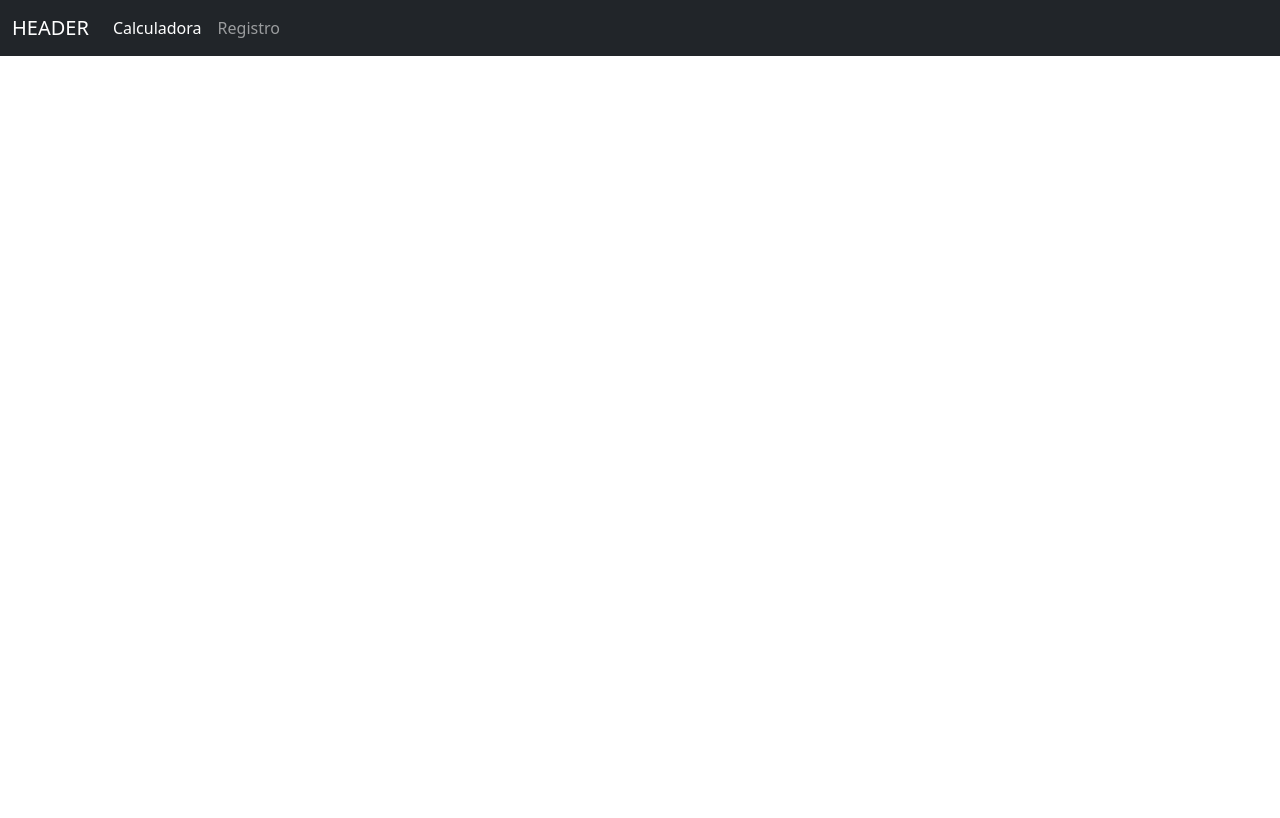
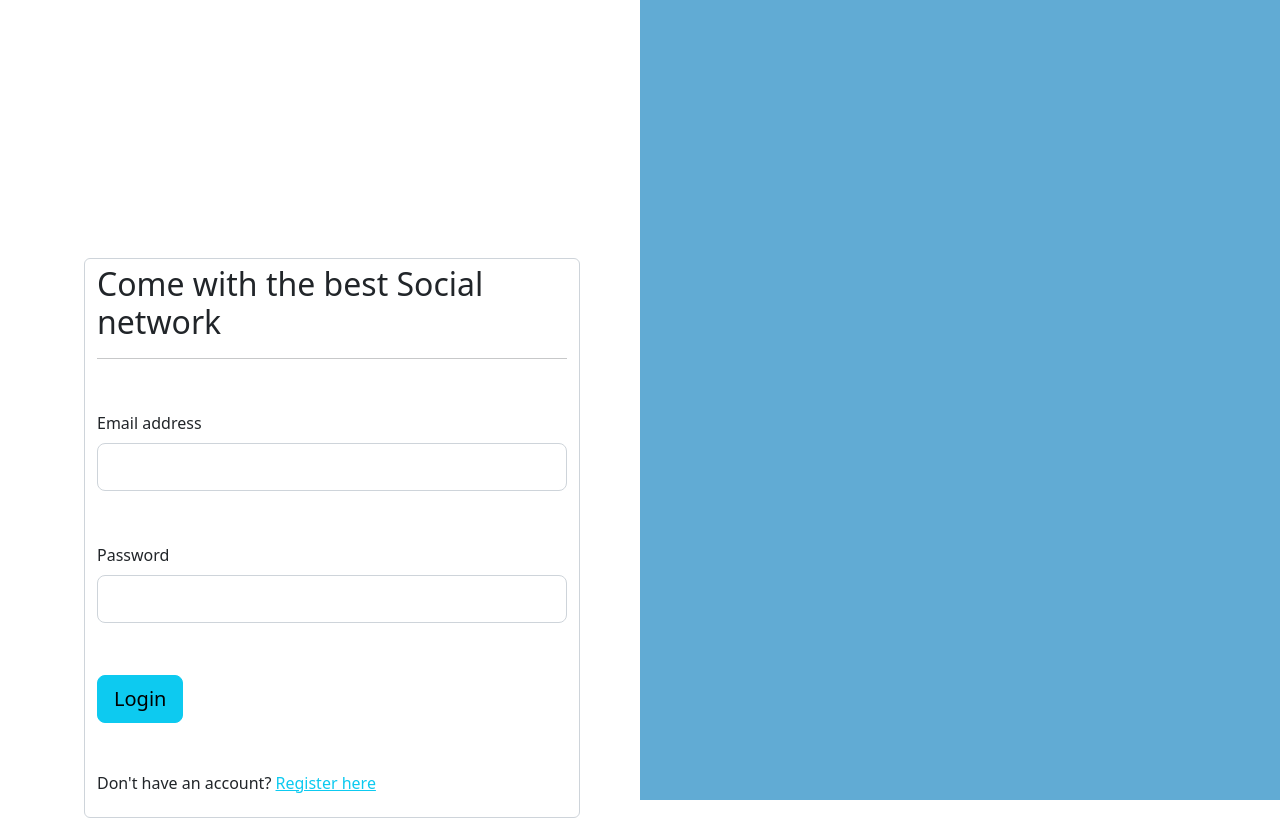
Before and after one commit to raulsales9/kurigram, a PHP site: page /connect/signin.html in a window 1280 px wide. Before the commit the page ends 56 px from the top, so only its background shows below. Run offline with PHP 8.4, Linux system fonts and the light colour scheme.

Commit message:
updating the style of the page login signin

```diff
--- a/page/connect/signin.html
+++ b/page/connect/signin.html
@@ -5,37 +5,38 @@
     <meta http-equiv="X-UA-Compatible" content="IE=edge">
     <meta name="viewport" content="width=device-width, initial-scale=1.0">
     <title>kurigram</title>
-    <link rel="stylesheet" href="style.css">
+    <link rel="stylesheet" href="sylecon.css">
     <link href="https://cdn.jsdelivr.net/npm/bootstrap@5.2.0/dist/css/bootstrap.min.css" rel="stylesheet" integrity="sha384-gH2yIJqKdNHPEq0n4Mqa/HGKIhSkIHeL5AyhkYV8i59U5AR6csBvApHHNl/vI1Bx" crossorigin="anonymous">
 </head>
 <body>
-    <header>
-        <nav class="navbar navbar-expand-md bg-dark navbar-dark">
-            <div class="container-fluid">
-                <button class="navbar-toggler" type="button" data-bs-toggle="collapse"
-                    data-bs-target="#navbarSupportedContent" aria-controls="navbarSupportedContent" aria-expanded="false"
-                    aria-label="Toggle navigation">
-                    <span class="navbar-toggler-icon"></span>
-                </button>
-
-                <a class="navbar-brand text-uppercase " href="#">header</a>
-
-
-                <div class="collapse navbar-collapse" id="navbarSupportedContent">
-                    <ul class="navbar-nav m mb-2 mb-lg-0">
-                        <li class="nav-item">
-                            <a class="nav-link active" aria-current="page"[routerLink]="['calculadora']">Calculadora</a>
-                        </li>
-                        <li class="nav-item">
-                            <a class="nav-link" [routerLink]="['user-register']">Registro</a>
-                        </li>
-                    </ul>
-                </div>
-
-
+<section class="vh-100">
+  <div class="container-fluid">
+    <div class="row">
+      <div class="col-xl-6 col-lg-6 col-md-12 col-sm-12 col-12 text-black">
+        <div class="d-flex align-items-center h-custom-2 px-5 ms-xl-4 mt-5 pt-5 pt-xl-0 mt-xl-n5">
+          <form class="form-control">
+               <h2> Come with the best Social network </h2>
+               <hr>
+            <div class="form-outline pt-1 mt-5 mb-5">
+              <label class="form-label">Email address </label>
+                <input type="email"  class="form-control form-control-lg" />
             </div>
-        </nav>
-    </header>
-    <link href="https://cdn.jsdelivr.net/npm/bootstrap@5.3.0-alpha1/dist/css/bootstrap.min.css" rel="stylesheet" integrity="sha384-GLhlTQ8iRABdZLl6O3oVMWSktQOp6b7In1Zl3/Jr59b6EGGoI1aFkw7cmDA6j6gD" crossorigin="anonymous">
+            <div class="form-outline pt-1 mb-5">
+              <label class="form-label">Password </label>
+                <input type="password"  class="form-control form-control-lg" />
+            </div>
+            <div class="pt-1 mb-5">
+              <button class="btn btn-info btn-lg btn-block" type="button">Login</button>
+            </div>
+            <p>Don't have an account? <a href="signin.html" class="link-info">Register here</a></p>
+          </form>
+        </div>
+      </div>
+      <div class="col-xl-6 col-lg-6 px-0 d-none d-sm-block">
+        <div class="right w-100 vh-100"></div>
+      </div>
+    </div>
+  </div>
+</section>
 </body>
 </html>
--- a/page/connect/sylecon.css
+++ b/page/connect/sylecon.css
@@ -4,9 +4,5 @@
 }
 
 form{
-    margin-top: 250px;
+    margin-top: 210px;
 }
-
-.imageattached{
-    background: url("");
-}
```
Also changed, not shown: page/connect/login.html (+11 -13 lines), images/logos/logo_corporativo_greyscale.png (added), images/logos/logo_kurigram_color.png (added), images/logos/logo_kurigram_color_slogan.png (added), images/logos/logo_kurigram_greyscale.png (added), images/logos/logo_kurigram_slogan_color.png (added), images/logos/logo_kurigram_slogan_greyscale.png (added).
